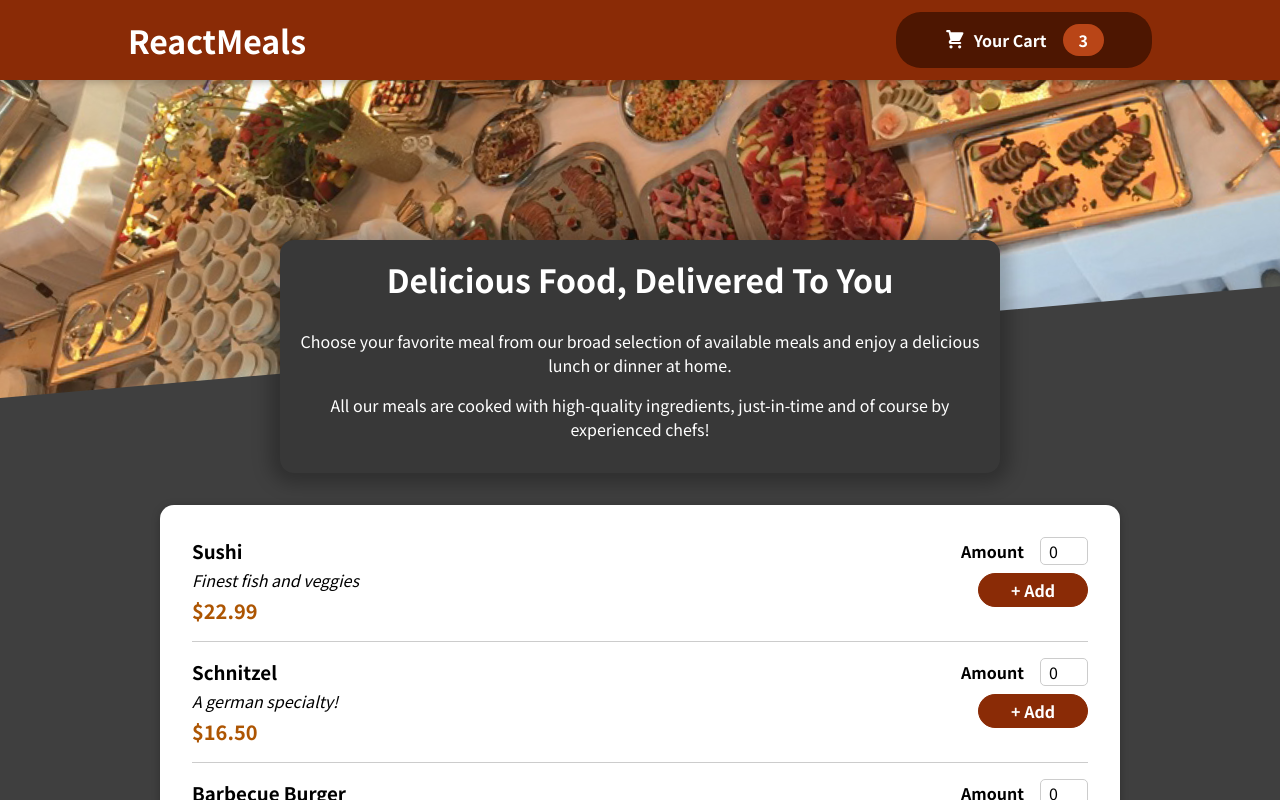
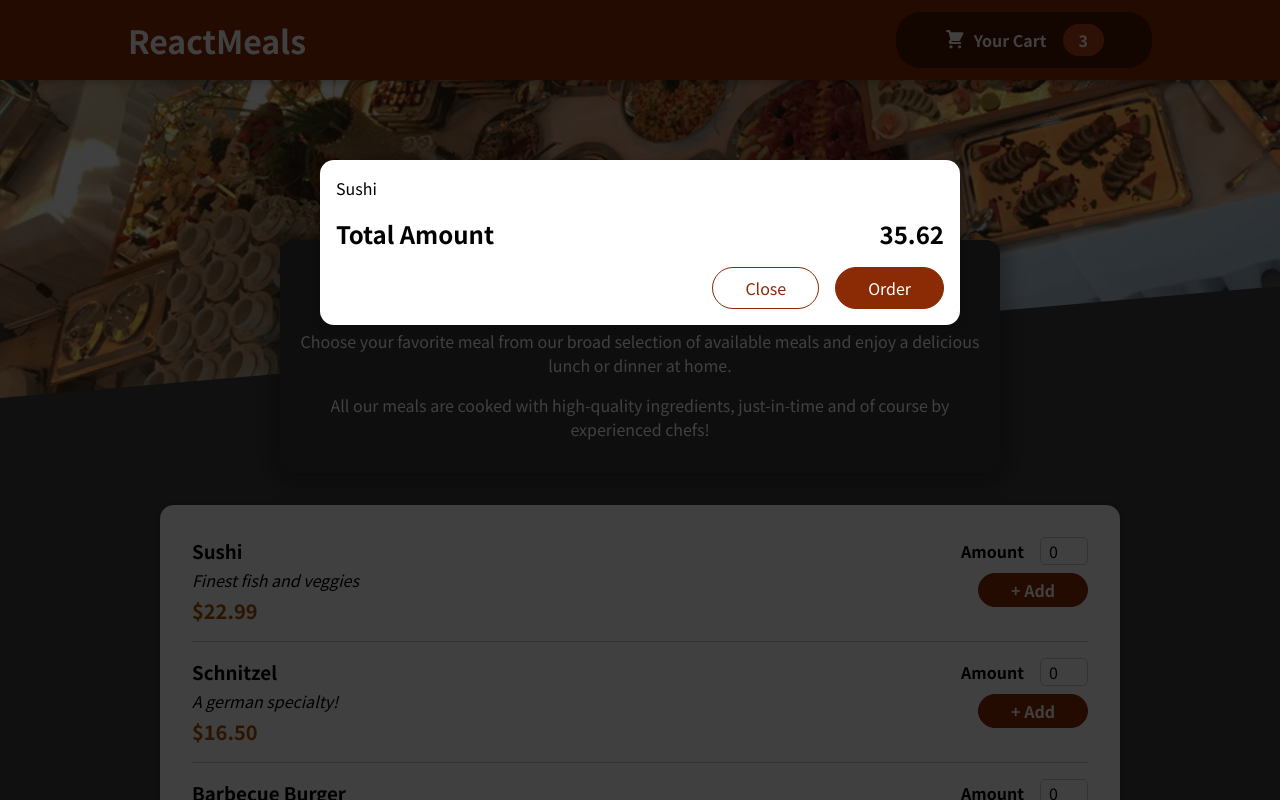
Before and after one commit to pfmnowak/food-order-react, a JavaScript app: page / in a window 1280 px wide. Shown: the top 800 px of the page. Built offline with nearby package versions, Linux system fonts and the light colour scheme.

Commit message:
Add Modal with a Cart

```diff
--- a/public/index.html
+++ b/public/index.html
@@ -28,6 +28,7 @@
   </head>
   <body>
     <noscript>You need to enable JavaScript to run this app.</noscript>
+    <div id="overlays"></div>
     <div id="root"></div>
     <!--
       This HTML file is a template.
--- a/src/App.js
+++ b/src/App.js
@@ -1,9 +1,11 @@
 import Header from "./components/Layout/Header";
 import Meals from "./components/Meal/Meals";
+import Cart from "./components/Cart/Cart";
 
 function App() {
   return (
     <>
+      <Cart />
       <Header />
       <main>
         <Meals />
--- /dev/null
+++ b/src/components/Cart/Cart.js
@@ -0,0 +1,40 @@
+import Modal from "../UI/Modal";
+import classes from "./Cart.module.css";
+
+const Cart = (props) => {
+  const cartItems = (
+    <ul className={classes["cart-items"]}>
+      {[{ id: "c1", name: "Sushi", amount: 2, price: 12.99 }].map((item) => {
+        return (
+          <li
+            key={item.id}
+            id={item.id}
+            name={item.name}
+            amount={item.amount}
+            price={item.price}
+          >
+            {item.name}
+          </li>
+        );
+      })}
+    </ul>
+  );
+
+  return (
+    <Modal>
+      <div>
+        {cartItems}
+        <div className={classes.total}>
+          <span>Total Amount</span>
+          <span>35.62</span>
+        </div>
+        <div className={classes.actions}>
+          <button className={classes["button--alt"]}>Close</button>
+          <button className={classes.button}>Order</button>
+        </div>
+      </div>
+    </Modal>
+  );
+};
+
+export default Cart;
--- /dev/null
+++ b/src/components/Cart/Cart.module.css
@@ -0,0 +1,46 @@
+.cart-items {
+  list-style: none;
+  margin: 0;
+  padding: 0;
+  max-height: 20rem;
+  overflow: auto;
+}
+
+.total {
+  display: flex;
+  justify-content: space-between;
+  align-items: center;
+  font-weight: bold;
+  font-size: 1.5rem;
+  margin: 1rem 0;
+}
+
+.actions {
+  text-align: right;
+}
+
+.actions button {
+  font: inherit;
+  cursor: pointer;
+  background-color: transparent;
+  border: 1px solid #8a2b06;
+  padding: 0.5rem 2rem;
+  border-radius: 25px;
+  margin-left: 1rem;
+}
+
+.actions button:hover,
+.actions button:active {
+  background-color: #5a1a01;
+  border-color: #5a1a01;
+  color: white;
+}
+
+.actions .button--alt {
+  color: #8a2b06;
+}
+
+.actions .button {
+  background-color: #8a2b06;
+  color: white;
+}
--- /dev/null
+++ b/src/components/UI/Modal.js
@@ -0,0 +1,30 @@
+import { createPortal } from "react-dom";
+import classes from "./Modal.module.css";
+
+const Backdrop = (props) => {
+  return <div className={classes.backdrop} />;
+};
+
+const ModalOverlay = (props) => {
+  return (
+    <div className={classes.modal}>
+      <div className={classes.content}>{props.children}</div>
+    </div>
+  );
+};
+
+const portalElement = document.getElementById("overlays");
+
+const Modal = (props) => {
+  return (
+    <>
+      {createPortal(<Backdrop />, portalElement)}
+      {createPortal(
+        <ModalOverlay>{props.children}</ModalOverlay>,
+        portalElement
+      )}
+    </>
+  );
+};
+
+export default Modal;
--- /dev/null
+++ b/src/components/UI/Modal.module.css
@@ -0,0 +1,40 @@
+.backdrop {
+  position: fixed;
+  top: 0;
+  left: 0;
+  width: 100%;
+  height: 100vh;
+  z-index: 20;
+  background-color: rgba(0, 0, 0, 0.75);
+}
+
+.modal {
+  position: fixed;
+  top: 20vh;
+  left: 5%;
+  width: 90%;
+  background-color: white;
+  padding: 1rem;
+  border-radius: 14px;
+  box-shadow: 0 2px 8px rgba(0, 0, 0, 0.25);
+  z-index: 30;
+  animation: slide-down 300ms ease-out forwards;
+}
+
+@media (min-width: 768px) {
+  .modal {
+    width: 40rem;
+    left: calc(50% - 20rem);
+  }
+}
+
+@keyframes slide-down {
+  from {
+    opacity: 0;
+    transform: translateY(-3rem);
+  }
+  to {
+    opacity: 1;
+    transform: translateY(0);
+  }
+}
```
